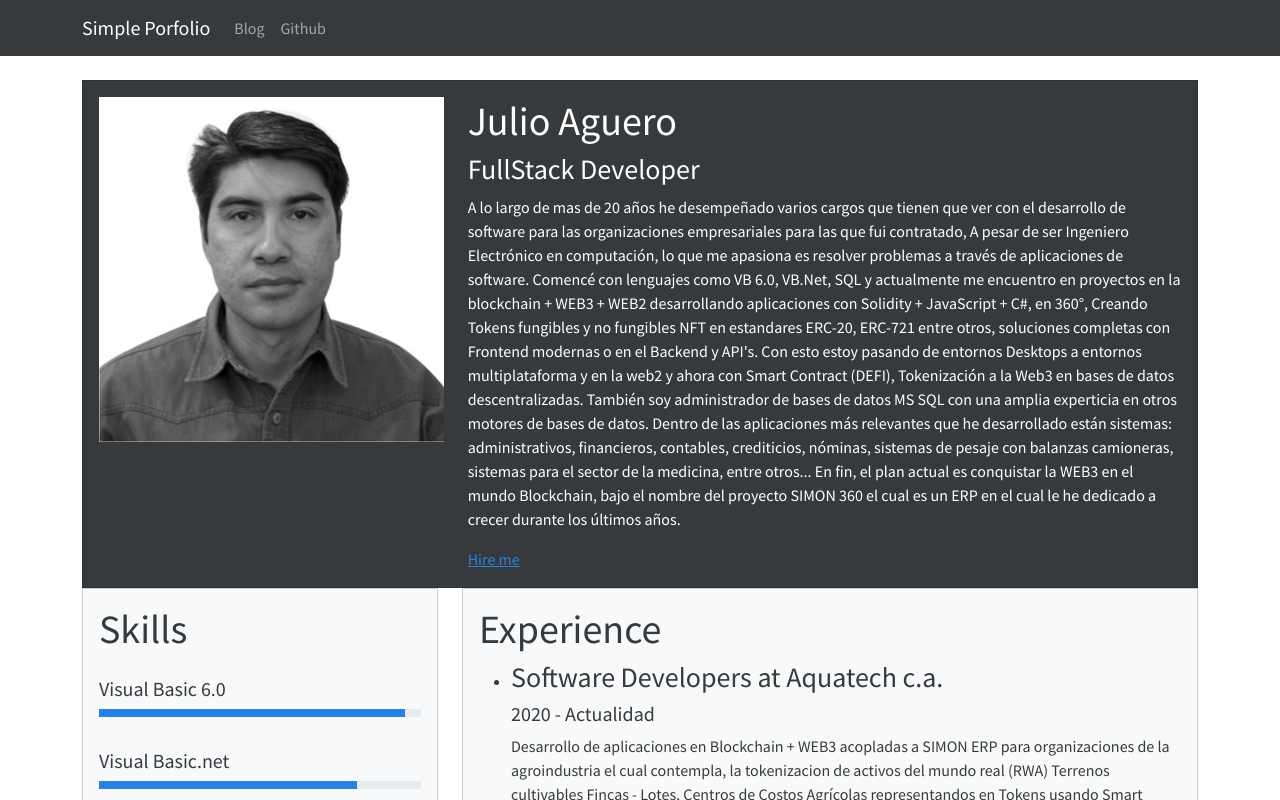
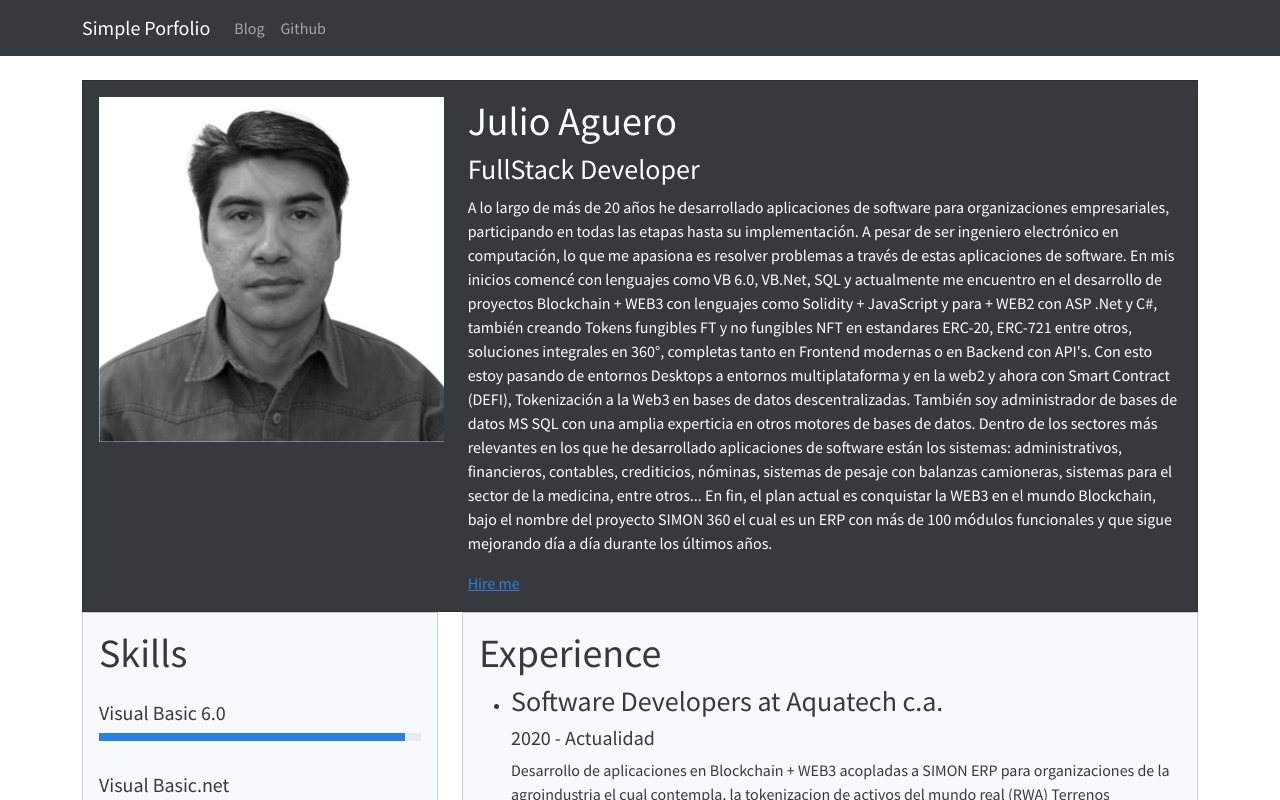
Before and after one commit to Yul1us/next-simple-portfolio, a Next.js app: page / in a window 1280 px wide. Shown: the top 800 px of the page. Built offline with nearby package versions, Linux system fonts and the light colour scheme; a small style sheet from the web is missing.

Commit message:
Refactor personal description in index.js

```diff
--- a/pages/index.js
+++ b/pages/index.js
@@ -19,11 +19,11 @@ const Index = () => (
                             <h1>Julio Aguero</h1>
                             <h3>FullStack Developer</h3>
                             <p>
-                                A lo largo de mas de 20 años he desempeñado varios cargos que tienen que ver con el desarrollo de software para las organizaciones empresariales para las que fui contratado,
-                                A pesar de ser Ingeniero Electrónico en computación, lo que me apasiona es resolver problemas a través de aplicaciones de software. Comencé con lenguajes como VB 6.0, VB.Net, SQL y actualmente me encuentro en proyectos en la blockchain + WEB3 + WEB2 desarrollando aplicaciones con Solidity + JavaScript + C#, en 360°, Creando Tokens fungibles y no fungibles NFT en estandares ERC-20, ERC-721 entre otros, soluciones completas con Frontend modernas o en el Backend y API's.
+                                A lo largo de más de 20 años he desarrollado aplicaciones de software para organizaciones empresariales, participando en todas las etapas hasta su implementación.
+                                A pesar de ser ingeniero electrónico en computación, lo que me apasiona es resolver problemas a través de estas aplicaciones de software. En mis inicios comencé con lenguajes como VB 6.0, VB.Net, SQL y actualmente me encuentro en el desarrollo de proyectos Blockchain + WEB3 con lenguajes como Solidity + JavaScript y para + WEB2 con ASP .Net y C#, también creando Tokens fungibles FT y no fungibles NFT en estandares ERC-20, ERC-721 entre otros, soluciones integrales en 360°, completas tanto en Frontend modernas o en Backend con API's.
                                 Con esto estoy pasando de entornos Desktops a entornos multiplataforma y en la web2 y ahora con Smart Contract (DEFI), Tokenización a la Web3 en bases de datos descentralizadas. También soy administrador de bases de datos MS SQL con una amplia experticia en otros motores de bases de datos.
-                                Dentro de las aplicaciones más relevantes que he desarrollado están sistemas: administrativos, financieros, contables, crediticios, nóminas, sistemas de pesaje con balanzas camioneras, sistemas para el sector de la medicina, entre otros...
-								En fin, el plan actual es conquistar la WEB3 en el mundo Blockchain, bajo el nombre del proyecto SIMON 360 el cual es un ERP en el cual le he dedicado a crecer durante los últimos años.
+                                Dentro de los sectores más relevantes en los que he desarrollado aplicaciones de software están los sistemas: administrativos, financieros, contables, crediticios, nóminas, sistemas de pesaje con balanzas camioneras, sistemas para el sector de la medicina, entre otros...
+								En fin, el plan actual es conquistar la WEB3 en el mundo Blockchain, bajo el nombre del proyecto SIMON 360 el cual es un ERP con más de 100 módulos funcionales y que sigue mejorando día a día durante los últimos años.
                             </p>
                             <a href='/hireme'>Hire me</a>
                         </div>
```
